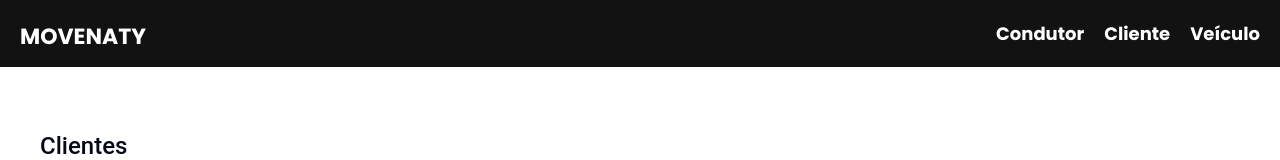
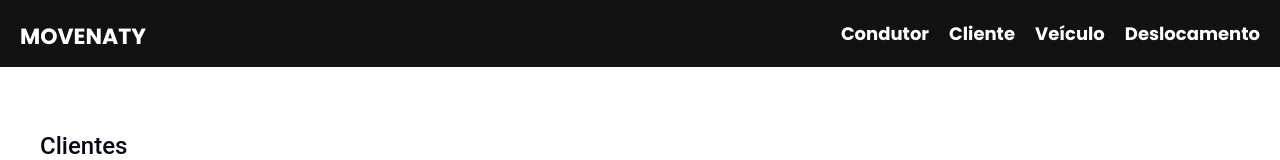
Before and after one commit to Netlonde/move-naty, a Next.js app: page /client in a window 1280 px wide. Shown: the top 160 px of the page. Built offline with nearby package versions, Linux system fonts and the light colour scheme; no server answers.

Commit message:
feat: add displacement to navbar

```diff
--- a/src/components/navbar/Navbar.tsx
+++ b/src/components/navbar/Navbar.tsx
@@ -22,6 +22,9 @@ export const Navbar = () => {
           <Link underline="none" href="/vehicles">
             Veículo
           </Link>
+          <Link underline="none" href="/displacement">
+            Deslocamento
+          </Link>
         </Box>
       </Container>
     </Background>
```
